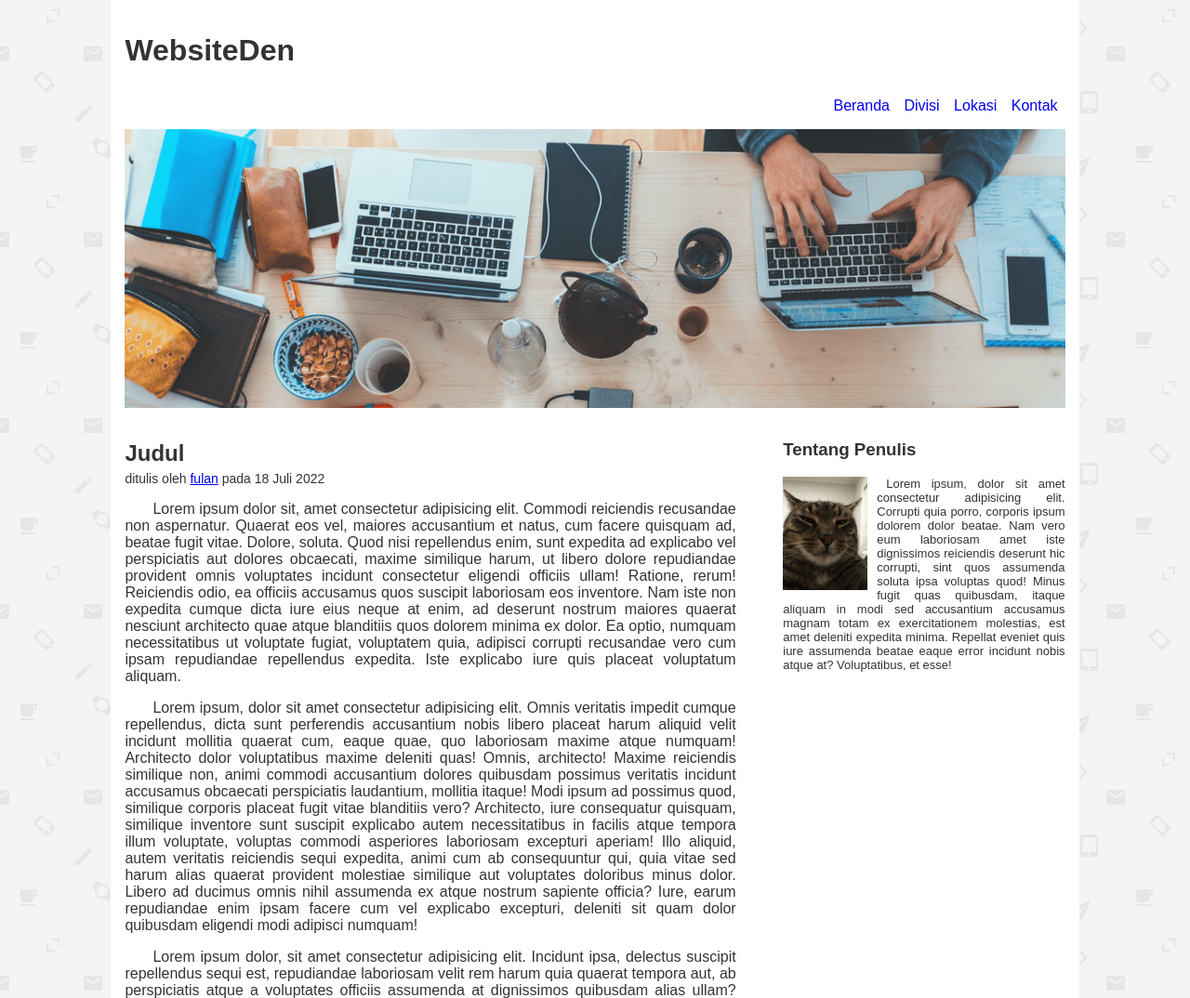
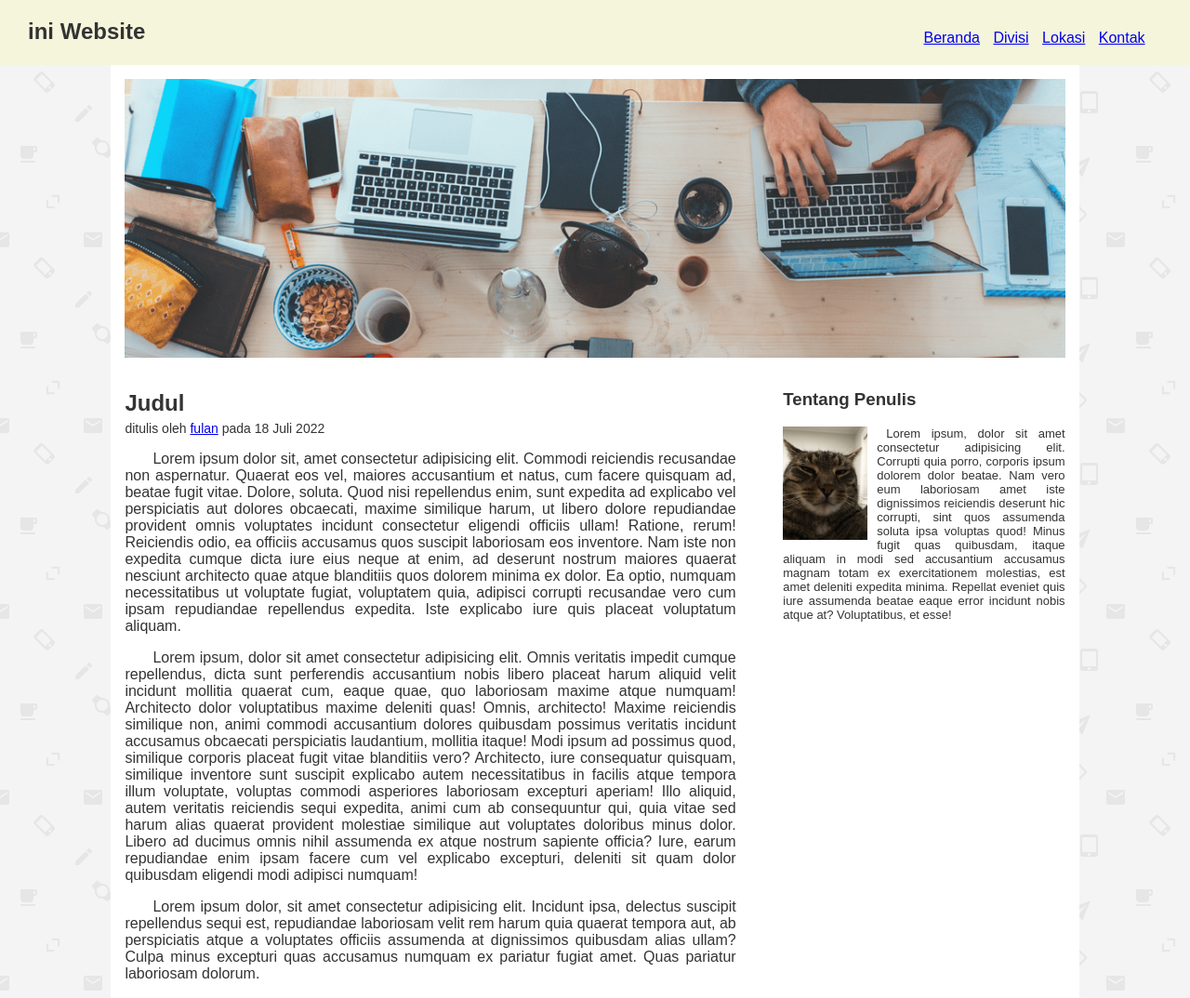
Before and after one commit to kemalhiero/kemalhiero.github.io, a plain HTML site: page docs/index.html in a window 1280 px wide. Shown: the top 1074 px of the page at 93% size. Drawn offline with Linux system fonts and the light colour scheme.

Commit message:
position

```diff
--- a/docs/index.html
+++ b/docs/index.html
@@ -6,21 +6,23 @@
     <meta name="viewport" content="width=device-width, initial-scale=1.0">
     <link rel="stylesheet" href="style.css">
     <link rel="icon" href="favicon.ico" type="image/x-icon">
-    <title>Tes buat web - box model</title>
+    <title>Web</title>
 </head>
 <body>
 
+    <div class="topbar">
+        <h2>ini Website</h2>
+        <div class="link">
+            <a href="#">Beranda</a>
+            <a href="#">Divisi</a>
+            <a href="#">Lokasi</a>
+            <a href="#">Kontak</a>
+        </div>
+    </div>
+
     <div class="container">
-        <div class="header">
-            <h1 class="judul">WebsiteDen</h1>
-            <ul class="link">
-                <li><a href="#">Beranda</a></li>
-                <li><a href="#">Divisi</a></li>
-                <li><a href="#">Lokasi</a></li>
-                <li><a href="#">Kontak</a></li>
-            </ul>
-            <div class="hero"></div>
-        </div>
+
+        <div class="hero"></div>
 
         <div class="konten cf" >
             <div class="main">
--- a/docs/style.css
+++ b/docs/style.css
@@ -7,37 +7,39 @@ body {
     margin: 0px 8px;
 }
 
+.topbar{
+    position: fixed;
+    top: 0px;
+    left: 0px;
+    right: 0px;
+    padding-left: 30px;
+    height: 70px;
+    background-color: beige;
+}
+
+.topbar h2{
+    width: 200px;
+    margin-right: 100px;
+    float: left;
+}
+
+.link{
+    position: absolute;
+    top: 45%;
+    right: 3%;
+}
+
+.link a{
+    margin-right: 10px;
+}
 
 .container{
     width: 80%;
-    margin: auto;
+    margin: 70px auto 0px;
     background-color: white;
     padding: 15px;
 }
 
-ul.link {
-    padding: 0%;
-    text-align: end;
-}
-
-.header ul li{
-    display: inline-block;
-    margin-top: 10px;
-    margin-right: 5px;
-
-}
-
-.header a{
-    text-decoration: none;
-    padding: 3px;
-    font-size: 16px;
-}
-
-.header a:hover{
-    background-color: rgb(0, 157, 255);
-    color: white;
-
-}
 
 .hero{
     height: 300px;
```
